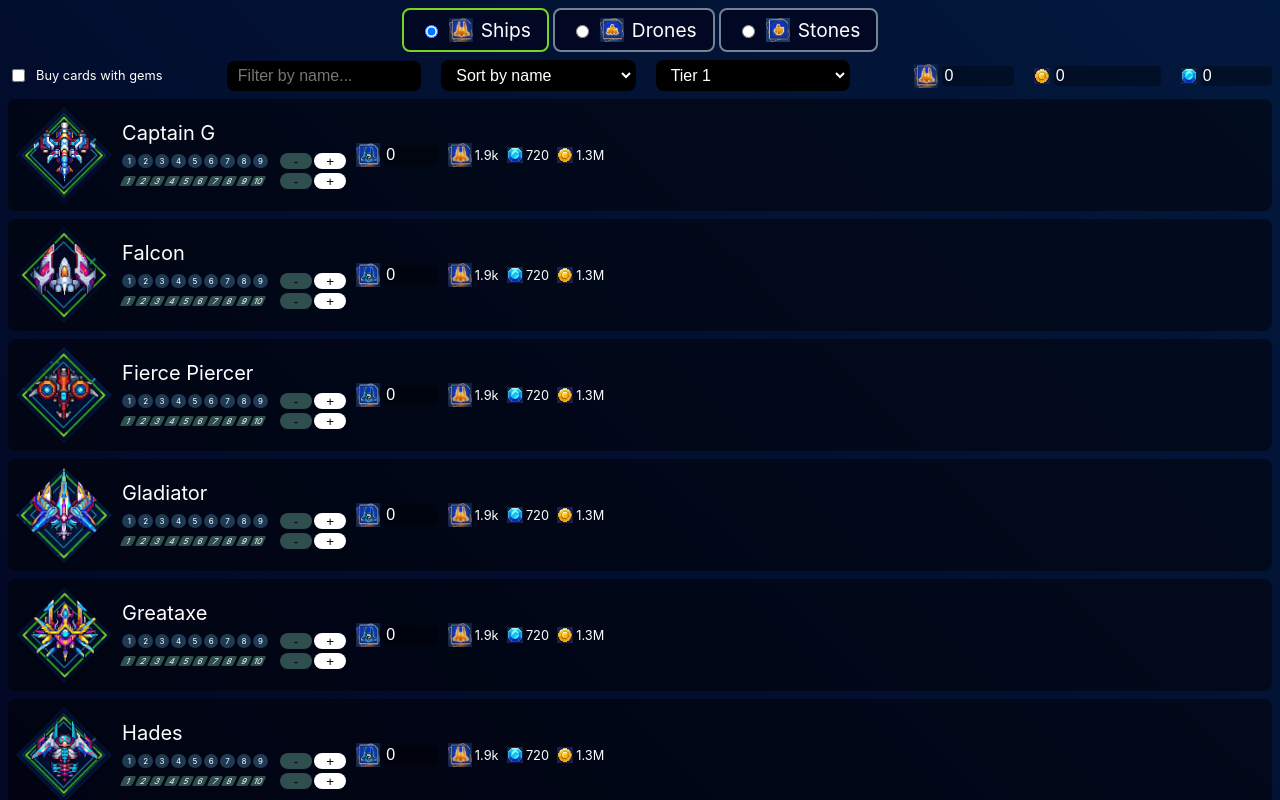
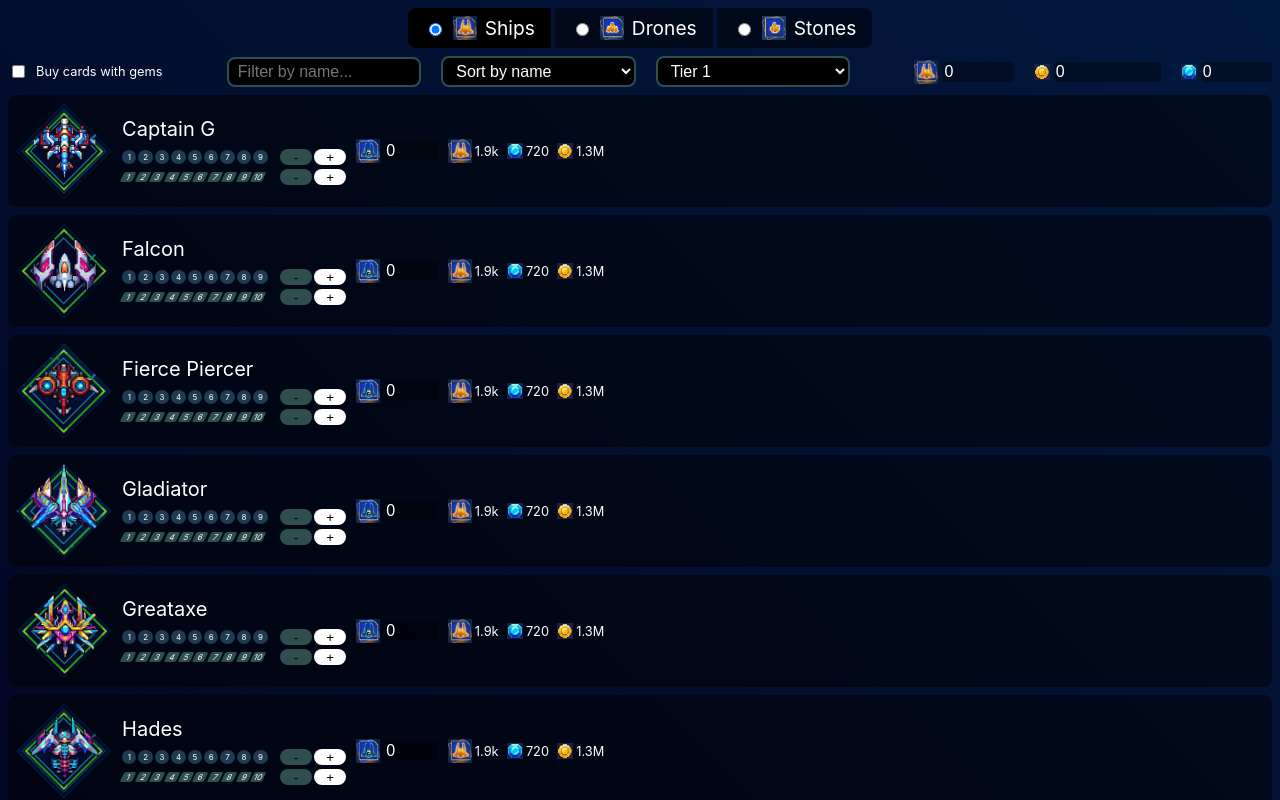
Before and after one commit to semenkataev/galaxiga, a React (Create React App) app: page / in a window 1280 px wide. Built offline with nearby package versions, Linux system fonts and the light colour scheme.

Commit message:
Refactored form controls into shared components

```diff
--- a/src/Calculator/index.module.css
+++ b/src/Calculator/index.module.css
@@ -5,36 +5,23 @@
   gap: 0.5rem;
 }
 
-.TabRow {
-  flex: 1 1 auto;
+.Tabs {
   display: flex;
   flex-direction: row;
   align-items: center;
   justify-content: center;
+  margin: 0 auto;
   gap: 0.25rem;
+  border-radius: 0.5rem;
+  overflow: hidden;
   font-size: 1.2rem;
-}
-
-.LabelRadioGroup {
-  display: flex;
-  flex-direction: row;
-  align-items: center;
-  gap: 0.5rem;
-  padding: 0.5rem 1rem;
-  border-radius: 0.5rem;
-  border: 2px solid #738495;
-  background: #020724;
-  color: #fff;
-}
-.LabelRadioGroup[data-selected] {
-  border-color: #74d522;
 }
 
 .ItemsRow {
   display: flex;
   flex-direction: row;
   align-items: stretch;
-  gap: 0.5rem;
+  gap: 0.25rem;
 }
 .ItemsColumn {
   flex: 1 1 auto;
@@ -63,23 +50,6 @@
 }
 .OptionsRightColumn {
   justify-content: flex-end;
-}
-
-.FilterInput,
-.ShowTierSelect,
-.SortSelect {
-  width: 100%;
-  background: black;
-  color: #fff;
-  outline: none;
-  border: 2px solid transparent;
-  padding: 0.25rem 1ch;
-  border-radius: 0.5rem;
-}
-.FilterInput:focus,
-.ShowTierSelect:focus,
-.SortSelect:focus {
-  border-color: #74d522;
 }
 
 .InputLabel {
@@ -118,12 +88,6 @@
     order: 2;
   }
 
-  .LabelRadioGroup {
-    font-size: 1rem;
-    padding: 0.25rem 0.5rem;
-    gap: 0.25rem;
-  }
-
   .InputLabel {
     font-size: 1rem;
   }
--- a/src/Calculator/index.tsx
+++ b/src/Calculator/index.tsx
@@ -5,6 +5,9 @@ import { TIER_1_SHIPS, TIER_2_SHIPS } from "../data/ships";
 import { useDeferredValue, useMemo } from "react";
 import { Coin } from "../components/Coin";
 import { Gem } from "../components/Gem";
+import { Input } from "../components/Input";
+import { RadioGroup, RadioOption } from "../components/RadioGroup";
+import { Select, SelectOption } from "../components/Select";
 import { TIER_1_DRONES, TIER_2_DRONES } from "../data/drones";
 import { TIER_1_STONES, TIER_2_STONES } from "../data/stones";
 import { getItemStats } from "../hooks/useItemStats";
@@ -21,6 +24,9 @@ import { assert } from "../utils/assert";
 import { ItemUpgradePlanner } from "./ItemUpgradePlanner";
 import styles from "./index.module.css";
 import { useBuyCardsWithGems } from "./useBuyCardsWithGems";
+
+type SortBy = "level" | "level-reverse" | "name";
+type Tiers = "tier-1" | "tier-2";
 
 export function Calculator() {
   const [numCoins, setNumCoins] = useLocalStorage<number>("num-coins", 0);
@@ -48,15 +54,13 @@ export function Calculator() {
   );
   const deferredFilterByText = useDeferredValue(filterByText.toLowerCase());
 
-  const [sortBy, setSortBy] = useLocalStorage<
-    "level" | "level-reverse" | "name"
-  >("calculator-sort-by", "name");
+  const [sortBy, setSortBy] = useLocalStorage<SortBy>(
+    "calculator-sort-by",
+    "name"
+  );
 
   // TODO This seems to be double triggered when changing to tier 2???
-  const [showTier, setShowTier] = useLocalStorage<"tier-1" | "tier-2">(
-    "show-tier",
-    "tier-1"
-  );
+  const [showTier, setShowTier] = useLocalStorage<Tiers>("show-tier", "tier-1");
 
   const items = useMemo(() => {
     let items: Item[];
@@ -129,49 +133,15 @@ export function Calculator() {
 
   return (
     <div className={styles.Page}>
-      <div className={styles.TabRow}>
-        <label
-          className={styles.LabelRadioGroup}
-          data-selected={category === "ship" || undefined}
-        >
-          <input
-            defaultChecked={category === "ship"}
+      <div className={styles.ItemsRow}>
+        <div className={styles.Tabs}>
+          <RadioGroup
             name="category"
-            onChange={({ target }) => setCategory(target.value as any)}
-            type="radio"
-            value="ship"
+            onChange={setCategory}
+            options={CATEGORY_OPTIONS}
+            value={category}
           />
-          <Card type="generic" category="ship" />
-          Ships
-        </label>
-        <label
-          className={styles.LabelRadioGroup}
-          data-selected={category === "drone" || undefined}
-        >
-          <input
-            defaultChecked={category === "drone"}
-            name="category"
-            onChange={({ target }) => setCategory(target.value as any)}
-            type="radio"
-            value="drone"
-          />
-          <Card type="generic" category="drone" />
-          Drones
-        </label>
-        <label
-          className={styles.LabelRadioGroup}
-          data-selected={category === "stone" || undefined}
-        >
-          <input
-            defaultChecked={category === "stone"}
-            name="category"
-            onChange={({ target }) => setCategory(target.value as any)}
-            type="radio"
-            value="stone"
-          />
-          <Card type="generic" category="stone" />
-          Stones
-        </label>
+        </div>
       </div>
       <div className={styles.OptionsRow}>
         <div className={styles.OptionsLeftColumn}>
@@ -186,30 +156,22 @@ export function Calculator() {
           </label>
         </div>
         <div className={styles.OptionsMiddleColumn}>
-          <input
-            className={styles.FilterInput}
-            onChange={({ target }) => setFilterByText(target.value)}
+          <Input<string>
+            onChange={setFilterByText}
             placeholder="Filter by name..."
             type="text"
             value={filterByText}
           />
-          <select
-            className={styles.SortSelect}
-            onChange={({ target }) => setSortBy(target.value as any)}
+          <Select<SortBy>
+            onChange={setSortBy}
+            options={SORT_BY_OPTIONS}
             value={sortBy}
-          >
-            <option value="name">Sort by name</option>
-            <option value="level">Sort by level (ascending)</option>
-            <option value="level-reverse">Sort by level (descending)</option>
-          </select>
-          <select
-            className={styles.ShowTierSelect}
-            onChange={({ target }) => setShowTier(target.value as any)}
+          />
+          <Select<Tiers>
+            onChange={setShowTier}
+            options={TIERS_OPTIONS}
             value={showTier}
-          >
-            <option value="tier-1">Tier 1</option>
-            <option value="tier-2">Tier 2</option>
-          </select>
+          />
         </div>
         <div className={styles.OptionsRightColumn}>
           {category === "ship" && (
@@ -319,3 +281,44 @@ function Tier2ItemUpgradePlanner({ item }: { item: Tier2Item }) {
 
   return <ItemUpgradePlanner item={item} componentItems={componentItems} />;
 }
+
+const CATEGORY_OPTIONS: RadioOption<Category>[] = [
+  {
+    label: (
+      <>
+        <Card type="generic" category="ship" />
+        Ships
+      </>
+    ),
+    value: "ship",
+  },
+  {
+    label: (
+      <>
+        <Card type="generic" category="drone" />
+        Drones
+      </>
+    ),
+    value: "drone",
+  },
+  {
+    label: (
+      <>
+        <Card type="generic" category="stone" />
+        Stones
+      </>
+    ),
+    value: "stone",
+  },
+];
+
+const SORT_BY_OPTIONS: SelectOption<SortBy>[] = [
+  { label: "Sort by name", value: "name" },
+  { label: "Sort by level", value: "level" },
+  { label: "Sort by level (descending)", value: "level-reverse" },
+];
+
+const TIERS_OPTIONS: SelectOption<Tiers>[] = [
+  { label: "Tier 1", value: "tier-1" },
+  { label: "Tier 2", value: "tier-2" },
+];
--- /dev/null
+++ b/src/components/Input.module.css
@@ -0,0 +1,12 @@
+.Input {
+  width: 100%;
+  background: black;
+  color: #fff;
+  outline: none;
+  border: 2px solid darkslategray;
+  padding: 0.25rem 1ch;
+  border-radius: 0.5rem;
+}
+.Input:focus {
+  border-color: #74d522;
+}
--- /dev/null
+++ b/src/components/Input.tsx
@@ -0,0 +1,31 @@
+import { ChangeEvent } from "react";
+
+import styles from "./Input.module.css";
+
+export function Input<Value extends number | string>({
+  className = "",
+  onChange: onChangeProp,
+  placeholder,
+  type = "text",
+  value,
+}: {
+  className?: string;
+  onChange: (value: Value) => void;
+  placeholder?: string;
+  type?: "number" | "text";
+  value: Value;
+}) {
+  const onChange = (event: ChangeEvent<HTMLInputElement>) => {
+    onChangeProp(event.target.value as unknown as Value);
+  };
+
+  return (
+    <input
+      className={`${className} ${styles.Input}`}
+      onChange={onChange}
+      placeholder={placeholder}
+      type={type}
+      value={value}
+    />
+  );
+}
--- /dev/null
+++ b/src/components/Radio.module.css
@@ -0,0 +1,20 @@
+.Label {
+  display: flex;
+  flex-direction: row;
+  align-items: center;
+  gap: 0.5rem;
+  padding: 0.5rem 1rem;
+  background: rgba(0, 0, 0, 0.5);
+  color: #fff;
+}
+.Label[data-selected] {
+  background: black;
+}
+
+@media (max-width: 850px) {
+  .Label {
+    font-size: 1rem;
+    padding: 0.25rem 0.5rem;
+    gap: 0.25rem;
+  }
+}
--- /dev/null
+++ b/src/components/Radio.tsx
@@ -0,0 +1,42 @@
+import { ChangeEvent, ReactNode } from "react";
+
+import styles from "./Radio.module.css";
+
+export function Radio<Value extends number | string>({
+  inputClassName = "",
+  label,
+  labelClassName = "",
+  name,
+  onChange: onChangeProp,
+  selected,
+  value,
+}: {
+  inputClassName?: string;
+  onChange: (value: Value) => void;
+  label: ReactNode;
+  labelClassName?: string;
+  name: string;
+  selected: boolean;
+  value: Value;
+}) {
+  const onChange = (event: ChangeEvent<HTMLInputElement>) => {
+    onChangeProp(event.target.value as unknown as Value);
+  };
+
+  return (
+    <label
+      className={`${labelClassName} ${styles.Label}`}
+      data-selected={selected || undefined}
+    >
+      <input
+        className={`${inputClassName} ${styles.Input}`}
+        defaultChecked={selected}
+        name={name}
+        onChange={onChange}
+        type="radio"
+        value={value}
+      />
+      {label}
+    </label>
+  );
+}
--- /dev/null
+++ b/src/components/RadioGroup.tsx
@@ -0,0 +1,30 @@
+import { ReactNode } from "react";
+import { Radio } from "./Radio";
+
+export type RadioOption<Value extends number | string> = {
+  label: ReactNode;
+  value: Value;
+};
+
+export function RadioGroup<Value extends number | string>({
+  name,
+  onChange,
+  options,
+  value,
+}: {
+  name: string;
+  onChange: (value: Value) => void;
+  options: RadioOption<Value>[];
+  value: Value;
+}) {
+  return options.map((option) => (
+    <Radio<Value>
+      key={option.value}
+      label={option.label}
+      name={name}
+      onChange={onChange}
+      selected={option.value === value}
+      value={option.value}
+    />
+  ));
+}
--- /dev/null
+++ b/src/components/Select.module.css
@@ -0,0 +1,12 @@
+.Select {
+  width: 100%;
+  background: black;
+  color: #fff;
+  outline: none;
+  border: 2px solid darkslategray;
+  padding: 0.25rem 1ch;
+  border-radius: 0.5rem;
+}
+.Select:focus {
+  border-color: #74d522;
+}
--- /dev/null
+++ b/src/components/Select.tsx
@@ -0,0 +1,36 @@
+import { ChangeEvent, ReactNode } from "react";
+
+import styles from "./Select.module.css";
+
+export type SelectOption<Value extends number | string> = {
+  label: ReactNode;
+  value: Value;
+};
+
+export function Select<Value extends number | string>({
+  className = "",
+  onChange: onChangeProp,
+  options,
+  value,
+}: {
+  className?: string;
+  onChange: (value: Value) => void;
+  options: SelectOption<Value>[];
+  value: Value;
+}) {
+  const onChange = (event: ChangeEvent<HTMLSelectElement>) => {
+    onChangeProp(event.target.value as unknown as Value);
+  };
+
+  return (
+    <select
+      className={`${className} ${styles.Select}`}
+      onChange={onChange}
+      value={value}
+    >
+      {options.map(({ label, value }) => (
+        <option children={label} key={value} value={value} />
+      ))}
+    </select>
+  );
+}
```
